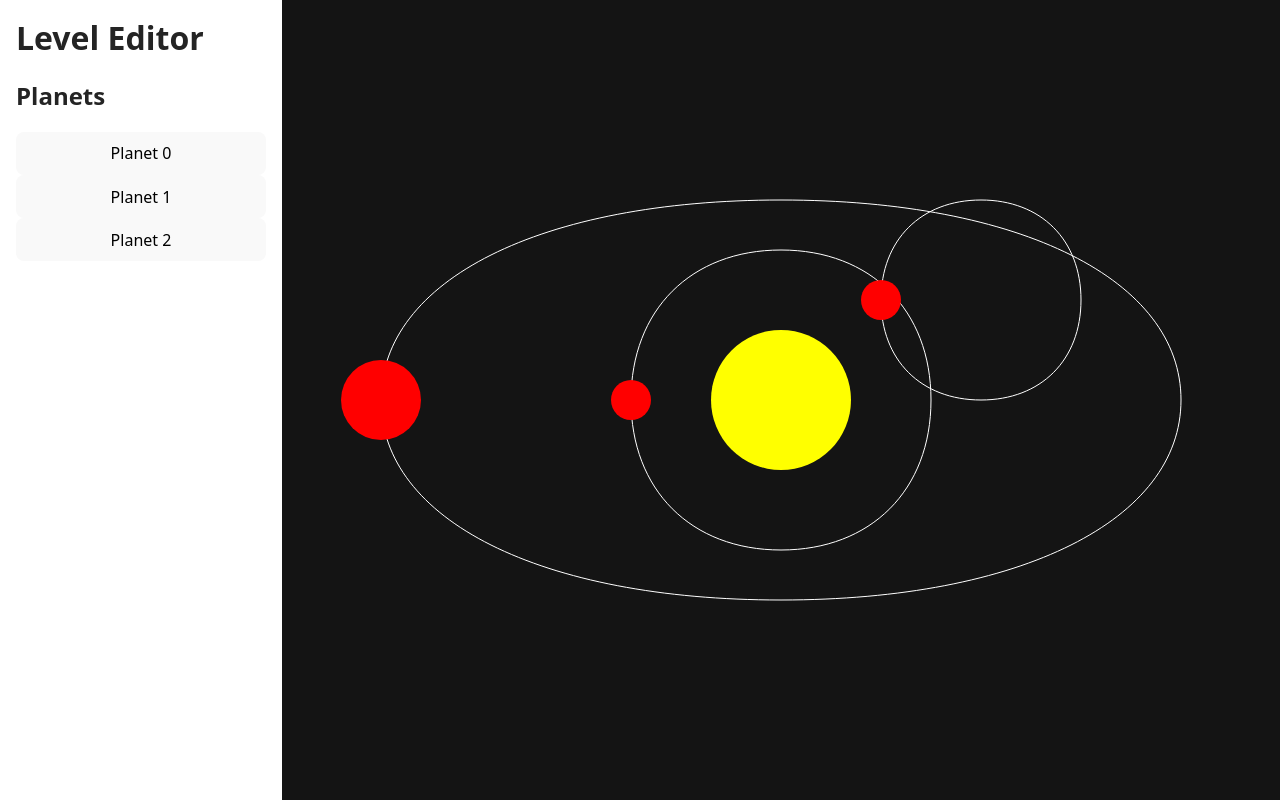
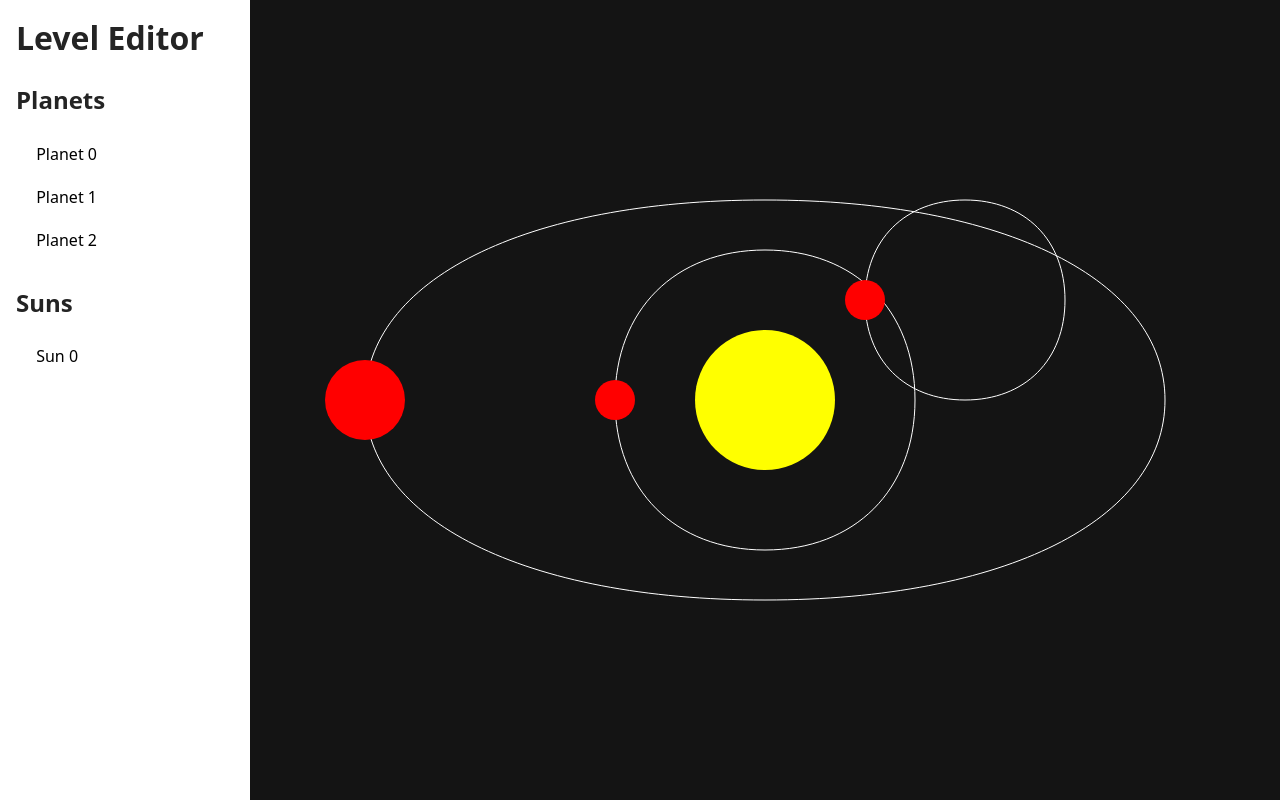
Before and after one commit to aphelion-studio/level-editor, a Svelte app: page / in a window 1280 px wide. Built offline with nearby package versions, Linux system fonts and the light colour scheme.

Commit message:
Able to select planets/suns from sidebar

```diff
--- a/src/App.svelte
+++ b/src/App.svelte
@@ -1,8 +1,12 @@
 <script lang="ts">
+  import ListSelect from './lib/ListSelect.svelte'
   import sample from './sample.json'
-  import type { Level } from './types'
+  import type { Level, Selection } from './types'
 
   let level = sample as Level
+
+  let selectedType: Selection = null
+  let selectedIndex: number = 0
 
   let svg: SVGSVGElement
   $: viewBox = svg
@@ -11,12 +15,19 @@
 </script>
 
 <main>
-  <div class="sidebar" id="left">
+  <div id="left">
     <h1>Level Editor</h1>
-    <h2>Planets</h2>
-    {#each level.planets as _, index}
-      <button on:click={() => console.log(index)}>Planet {index}</button>
-    {/each}
+    <div id="entity-select">
+      <h2>Planets</h2>
+      <ListSelect
+        listElements={level.planets}
+        listType="Planet"
+        bind:selectedType
+        bind:selectedIndex
+      />
+      <h2>Suns</h2>
+      <ListSelect listElements={level.suns} listType="Sun" bind:selectedType bind:selectedIndex />
+    </div>
   </div>
   <svg {viewBox} bind:this={svg}>
     {#each level.planets as planet}
@@ -62,15 +73,21 @@
     background: #141414;
   }
   h1 {
-    margin: 0;
+    margin: 1rem;
   }
-  .sidebar {
-    padding: 1rem;
-    min-width: fit-content;
+  h2 {
+    margin: 0.5rem 0 0;
   }
   #left {
     display: flex;
     flex-direction: column;
     min-width: 250px;
   }
+  #entity-select {
+    display: flex;
+    flex-direction: column;
+    gap: 1rem;
+    overflow-y: auto;
+    padding: 0rem 1rem 1rem;
+  }
 </style>
--- /dev/null
+++ b/src/lib/ListSelect.svelte
@@ -0,0 +1,40 @@
+<script lang="ts">
+  export let listElements: any[]
+  export let listType: string
+  export let selectedType: string | null
+  export let selectedIndex: number
+</script>
+
+<div>
+  {#each listElements as _, index}
+    <button
+      class:selected={selectedType === listType && selectedIndex === index}
+      on:click={() => {
+        selectedType = listType
+        selectedIndex = index
+      }}
+    >
+      {listType} {index}
+    </button>
+  {/each}
+</div>
+
+<style>
+  div {
+    display: flex;
+    flex-direction: column;
+  }
+  button {
+    text-align: left;
+    background-color: transparent;
+    border-radius: 0;
+  }
+  .selected {
+    background-color: #3a3a3a;
+  }
+  @media (prefers-color-scheme: light) {
+    .selected {
+      background-color: #f0f0f0;
+    }
+  }
+</style>
--- a/src/types/index.ts
+++ b/src/types/index.ts
@@ -26,3 +26,5 @@ export type Level = {
   planets: Planet[]
   suns: Sun[]
 }
+
+export type Selection = 'Planet' | 'Sun' | null
--- a/tsconfig.json
+++ b/tsconfig.json
@@ -13,7 +13,8 @@
      */
     "allowJs": true,
     "checkJs": true,
-    "isolatedModules": true
+    "isolatedModules": true,
+    "strict": true
   },
   "include": ["src/**/*.d.ts", "src/**/*.ts", "src/**/*.js", "src/**/*.svelte"],
   "references": [{ "path": "./tsconfig.node.json" }]
```
